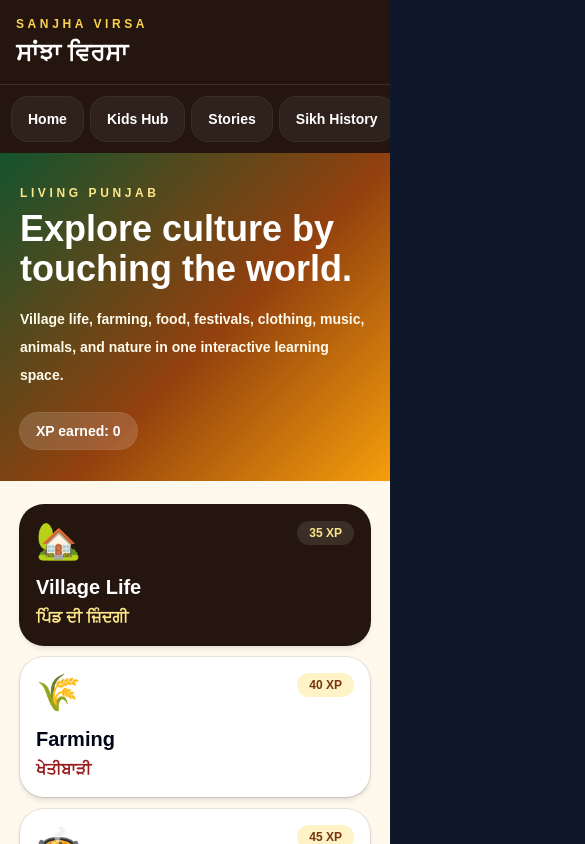
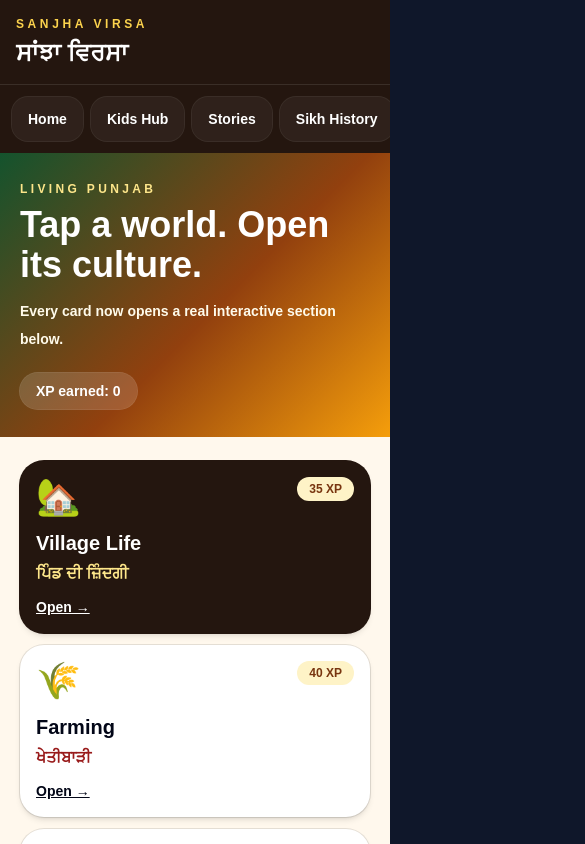
Before and after one commit to Gagan8atwal/sanjha-virsa, a Next.js app: page /living-punjab in a window 390 px wide. Shown: the top 844 px of the page, 585 px wide, since content can reach past the window. Built offline with nearby package versions, Linux system fonts and the light colour scheme.

Commit message:
Make Living Punjab zone cards open interactive details

```diff
--- a/components/LivingPunjabExperience.tsx
+++ b/components/LivingPunjabExperience.tsx
@@ -1,72 +1,154 @@
 'use client';
 
-import { useMemo, useState } from 'react';
+import { useMemo, useRef, useState } from 'react';
 
+type Item = { name: string; pa: string; emoji: string; detail: string };
 type Zone = {
   id: string;
   title: string;
   punjabi: string;
   emoji: string;
   description: string;
-  facts: string[];
-  activity: string;
   reward: number;
+  items: Item[];
 };
 
 const zones: Zone[] = [
-  { id: 'village', title: 'Village Life', punjabi: 'ਪਿੰਡ ਦੀ ਜ਼ਿੰਦਗੀ', emoji: '🏡', description: 'Explore the house, well, fields, animals, tractor, tube well, and village relationships.', facts: ['The pind is a social world, not only a location.', 'Courtyards, wells, fields, and shared work shaped daily life.', 'Modern village life now mixes tradition with machines and technology.'], activity: 'Tap through three village objects and remember their Punjabi names.', reward: 35 },
-  { id: 'farming', title: 'Farming', punjabi: 'ਖੇਤੀਬਾੜੀ', emoji: '🌾', description: 'Learn wheat, rice, cotton, sugarcane, mustard, maize, irrigation, and harvest cycles.', facts: ['Wheat and rice are major crops.', 'Mustard fields are strongly connected with Punjabi visual culture.', 'Farming combines soil, water, weather, labor, and machines.'], activity: 'Choose one crop and complete its grow cycle.', reward: 40 },
-  { id: 'kitchen', title: 'Punjabi Kitchen', punjabi: 'ਪੰਜਾਬੀ ਰਸੋਈ', emoji: '🍲', description: 'Discover saag, makki di roti, lassi, kheer, pinni, kadhi, rajma, and family cooking.', facts: ['Food carries region, season, memory, and family identity.', 'Many dishes are tied to winter, harvest, weddings, or festivals.', 'Punjabi kitchens often teach through watching and helping.'], activity: 'Build one traditional meal from three ingredients.', reward: 45 },
-  { id: 'festivals', title: 'Festivals', punjabi: 'ਤਿਉਹਾਰ', emoji: '🪁', description: 'Explore Vaisakhi, Lohri, Maghi, Basant, Gurpurabs, Teeyan, songs, foods, and activities.', facts: ['Festivals connect seasons, faith, farming, and family.', 'The same festival can be celebrated differently by region and family.', 'Songs and food help children remember the meaning.'], activity: 'Match one festival with its season and tradition.', reward: 45 },
-  { id: 'clothing', title: 'Clothing', punjabi: 'ਪਹਿਰਾਵਾ', emoji: '👳', description: 'Learn turbans, phulkari, kurta pajama, salwar kameez, jutti, paranda, and jewelry.', facts: ['Clothing can show region, occasion, craft, and identity.', 'Phulkari is a major embroidery tradition.', 'Turban styles vary by region, purpose, and community.'], activity: 'Dress a character with three Punjabi clothing items.', reward: 35 },
-  { id: 'music', title: 'Music & Dance', punjabi: 'ਸੰਗੀਤ ਤੇ ਨੱਚ', emoji: '🥁', description: 'Meet the dhol, tumbi, algoza, chimta, sarangi, bhangra, giddha, and folk songs.', facts: ['Dhol drives rhythm in many celebrations.', 'Giddha preserves boliyan and women’s oral culture.', 'Folk instruments carry distinct regional sounds.'], activity: 'Match one instrument to its sound family.', reward: 40 },
-  { id: 'animals', title: 'Animals', punjabi: 'ਜਾਨਵਰ', emoji: '🐃', description: 'Learn buffalo, cow, camel, horse, goat, peacock, parrot, and their place in daily life.', facts: ['Buffalo and cow are central to dairy life.', 'Horses hold a strong place in Punjabi history and imagery.', 'Birds appear often in folk songs and stories.'], activity: 'Match three Punjabi animal names to pictures.', reward: 30 },
-  { id: 'nature', title: 'Trees & Nature', punjabi: 'ਰੁੱਖ ਤੇ ਕੁਦਰਤ', emoji: '🌳', description: 'Explore banyan, kikar, neem, mango, jamun, ber, seasons, and village shade.', facts: ['Trees provided shade, food, medicine, and gathering places.', 'Neem and kikar have many traditional uses.', 'Seasonal change shaped food, work, and festivals.'], activity: 'Choose one tree and learn its Punjabi name and use.', reward: 30 },
-];
-
-const villageObjects = [
-  { name: 'House', pa: 'ਘਰ', emoji: '🏠', text: 'The Punjabi home often centers family, hospitality, food, and shared responsibility.' },
-  { name: 'Well', pa: 'ਖੂਹ', emoji: '🪣', text: 'The well was both a water source and a social gathering place.' },
-  { name: 'Fields', pa: 'ਖੇਤ', emoji: '🌾', text: 'Fields connect weather, work, crops, family income, and seasonal rhythms.' },
-  { name: 'Tractor', pa: 'ਟਰੈਕਟਰ', emoji: '🚜', text: 'The tractor represents modern farming, speed, power, and changing village life.' },
-  { name: 'Buffalo', pa: 'ਮੱਝ', emoji: '🐃', text: 'Buffalo are closely tied to milk, lassi, ghee, and rural household economies.' },
-  { name: 'Tube well', pa: 'ਟਿਊਬਵੈੱਲ', emoji: '💧', text: 'Tube wells changed irrigation and farming across many parts of Punjab.' },
-];
-
-const crops = [
-  { name: 'Wheat', pa: 'ਕਣਕ', emoji: '🌾' },
-  { name: 'Rice', pa: 'ਝੋਨਾ', emoji: '🌱' },
-  { name: 'Mustard', pa: 'ਸਰੋਂ', emoji: '🌼' },
-  { name: 'Cotton', pa: 'ਕਪਾਹ', emoji: '☁️' },
-  { name: 'Sugarcane', pa: 'ਗੰਨਾ', emoji: '🎋' },
-  { name: 'Maize', pa: 'ਮੱਕੀ', emoji: '🌽' },
+  {
+    id: 'village', title: 'Village Life', punjabi: 'ਪਿੰਡ ਦੀ ਜ਼ਿੰਦਗੀ', emoji: '🏡', reward: 35,
+    description: 'Open the house, well, fields, tractor, buffalo, and tube well to learn how village life worked and how it is changing today.',
+    items: [
+      { name: 'House', pa: 'ਘਰ', emoji: '🏠', detail: 'The Punjabi home centers family, hospitality, food, and shared responsibility.' },
+      { name: 'Well', pa: 'ਖੂਹ', emoji: '🪣', detail: 'The village well was both a water source and a meeting place.' },
+      { name: 'Fields', pa: 'ਖੇਤ', emoji: '🌾', detail: 'Fields connect weather, crops, work, family income, and seasonal life.' },
+      { name: 'Tractor', pa: 'ਟਰੈਕਟਰ', emoji: '🚜', detail: 'The tractor represents modern farming and changing village work.' },
+      { name: 'Buffalo', pa: 'ਮੱਝ', emoji: '🐃', detail: 'Buffalo support milk, lassi, ghee, and rural household economies.' },
+      { name: 'Tube well', pa: 'ਟਿਊਬਵੈੱਲ', emoji: '💧', detail: 'Tube wells changed irrigation and farming across Punjab.' },
+    ],
+  },
+  {
+    id: 'farming', title: 'Farming', punjabi: 'ਖੇਤੀਬਾੜੀ', emoji: '🌾', reward: 40,
+    description: 'Choose a crop and move through planting, watering, growing, and harvesting.',
+    items: [
+      { name: 'Wheat', pa: 'ਕਣਕ', emoji: '🌾', detail: 'Wheat is a major winter crop and is closely connected with roti and harvest traditions.' },
+      { name: 'Rice', pa: 'ਝੋਨਾ', emoji: '🌱', detail: 'Rice requires intensive water and is a major crop in modern Punjab.' },
+      { name: 'Mustard', pa: 'ਸਰੋਂ', emoji: '🌼', detail: 'Mustard fields are strongly connected with Punjab’s winter landscape and food.' },
+      { name: 'Cotton', pa: 'ਕਪਾਹ', emoji: '☁️', detail: 'Cotton is important in parts of Malwa and supports textile production.' },
+      { name: 'Sugarcane', pa: 'ਗੰਨਾ', emoji: '🎋', detail: 'Sugarcane is used for sugar, gur, and fresh juice.' },
+      { name: 'Maize', pa: 'ਮੱਕੀ', emoji: '🌽', detail: 'Maize is remembered through makki di roti and seasonal farming.' },
+    ],
+  },
+  {
+    id: 'kitchen', title: 'Punjabi Kitchen', punjabi: 'ਪੰਜਾਬੀ ਰਸੋਈ', emoji: '🍲', reward: 45,
+    description: 'Tap a dish to see its ingredients, season, family role, and cultural meaning.',
+    items: [
+      { name: 'Sarson da Saag', pa: 'ਸਰੋਂ ਦਾ ਸਾਗ', emoji: '🥬', detail: 'A winter dish made from mustard greens and often served with makki di roti.' },
+      { name: 'Makki di Roti', pa: 'ਮੱਕੀ ਦੀ ਰੋਟੀ', emoji: '🫓', detail: 'A maize flour flatbread strongly linked with winter meals.' },
+      { name: 'Lassi', pa: 'ਲੱਸੀ', emoji: '🥛', detail: 'A yogurt drink served sweet or salted and connected with hospitality.' },
+      { name: 'Kheer', pa: 'ਖੀਰ', emoji: '🍚', detail: 'A milk and rice dessert often prepared for celebrations and family gatherings.' },
+      { name: 'Pinni', pa: 'ਪਿੰਨੀ', emoji: '🍪', detail: 'A rich winter sweet commonly made with flour, ghee, nuts, and jaggery or sugar.' },
+      { name: 'Kadhi', pa: 'ਕੜ੍ਹੀ', emoji: '🥣', detail: 'A yogurt-based curry often served with rice or roti.' },
+    ],
+  },
+  {
+    id: 'festivals', title: 'Festivals', punjabi: 'ਤਿਉਹਾਰ', emoji: '🪁', reward: 45,
+    description: 'Open each festival to learn its season, food, songs, faith, farming, and family traditions.',
+    items: [
+      { name: 'Vaisakhi', pa: 'ਵਿਸਾਖੀ', emoji: '🌾', detail: 'Vaisakhi connects harvest traditions and major Sikh history.' },
+      { name: 'Lohri', pa: 'ਲੋਹੜੀ', emoji: '🔥', detail: 'Lohri is a winter celebration connected with fire, songs, sharing, and family.' },
+      { name: 'Maghi', pa: 'ਮਾਘੀ', emoji: '🕯️', detail: 'Maghi carries seasonal and Sikh historical significance.' },
+      { name: 'Basant', pa: 'ਬਸੰਤ', emoji: '🪁', detail: 'Basant celebrates spring, yellow color, music, and kite traditions in parts of Punjab.' },
+      { name: 'Gurpurab', pa: 'ਗੁਰਪੁਰਬ', emoji: '🏛️', detail: 'Gurpurabs remember the lives and teachings of the Sikh Gurus.' },
+      { name: 'Teeyan', pa: 'ਤੀਆਂ', emoji: '🌺', detail: 'Teeyan is associated with women’s songs, swings, monsoon, clothing, and community.' },
+    ],
+  },
+  {
+    id: 'clothing', title: 'Clothing', punjabi: 'ਪਹਿਰਾਵਾ', emoji: '👳', reward: 35,
+    description: 'Tap clothing and craft items to learn where they are worn and what they represent.',
+    items: [
+      { name: 'Turban', pa: 'ਪੱਗ', emoji: '👳', detail: 'Turban styles vary by region, occasion, occupation, and community.' },
+      { name: 'Phulkari', pa: 'ਫੁਲਕਾਰੀ', emoji: '🧵', detail: 'Phulkari is a major Punjabi embroidery tradition with regional patterns and family meaning.' },
+      { name: 'Kurta Pajama', pa: 'ਕੁਰਤਾ ਪਜਾਮਾ', emoji: '🥻', detail: 'A widely worn traditional outfit for daily life and celebrations.' },
+      { name: 'Salwar Kameez', pa: 'ਸਲਵਾਰ ਕਮੀਜ਼', emoji: '👗', detail: 'A central Punjabi clothing style with many regional cuts and designs.' },
+      { name: 'Jutti', pa: 'ਜੁੱਤੀ', emoji: '👞', detail: 'Punjabi jutti is known for leather craft, embroidery, and festive use.' },
+      { name: 'Paranda', pa: 'ਪਰਾਂਦਾ', emoji: '🎀', detail: 'A decorative hair accessory associated with Punjabi women’s dress and folk imagery.' },
+    ],
+  },
+  {
+    id: 'music', title: 'Music & Dance', punjabi: 'ਸੰਗੀਤ ਤੇ ਨੱਚ', emoji: '🥁', reward: 40,
+    description: 'Tap an instrument or dance form to learn its sound, role, and cultural setting.',
+    items: [
+      { name: 'Dhol', pa: 'ਢੋਲ', emoji: '🥁', detail: 'The dhol drives rhythm in bhangra, celebrations, processions, and harvest events.' },
+      { name: 'Tumbi', pa: 'ਤੂੰਬੀ', emoji: '🎸', detail: 'The tumbi is a one-string folk instrument with a sharp, recognizable sound.' },
+      { name: 'Algoza', pa: 'ਅਲਗੋਜ਼ਾ', emoji: '🎶', detail: 'The algoza uses paired flutes and is strongly connected with Punjabi folk music.' },
+      { name: 'Chimta', pa: 'ਚਿਮਟਾ', emoji: '🪘', detail: 'The chimta adds metallic rhythm and is used in folk and devotional performance.' },
+      { name: 'Bhangra', pa: 'ਭੰਗੜਾ', emoji: '🕺', detail: 'Bhangra developed from Punjabi folk dance traditions and is now performed worldwide.' },
+      { name: 'Giddha', pa: 'ਗਿੱਧਾ', emoji: '💃', detail: 'Giddha preserves boliyan, humor, memory, and women’s oral traditions.' },
+    ],
+  },
+  {
+    id: 'animals', title: 'Animals', punjabi: 'ਜਾਨਵਰ', emoji: '🐃', reward: 30,
+    description: 'Tap an animal to learn its Punjabi name and role in farming, stories, songs, or family life.',
+    items: [
+      { name: 'Buffalo', pa: 'ਮੱਝ', emoji: '🐃', detail: 'Buffalo are central to dairy life and rural household economies.' },
+      { name: 'Cow', pa: 'ਗਾਂ', emoji: '🐄', detail: 'Cows support dairy life and appear in village stories and daily work.' },
+      { name: 'Horse', pa: 'ਘੋੜਾ', emoji: '🐎', detail: 'Horses carry strong historical, military, and cultural symbolism.' },
+      { name: 'Goat', pa: 'ਬੱਕਰੀ', emoji: '🐐', detail: 'Goats are common livestock and important to many rural households.' },
+      { name: 'Peacock', pa: 'ਮੋਰ', emoji: '🦚', detail: 'The peacock appears frequently in Punjabi songs, embroidery, and visual culture.' },
+      { name: 'Parrot', pa: 'ਤੋਤਾ', emoji: '🦜', detail: 'Parrots appear in Punjabi folk songs, stories, and sayings.' },
+    ],
+  },
+  {
+    id: 'nature', title: 'Trees & Nature', punjabi: 'ਰੁੱਖ ਤੇ ਕੁਦਰਤ', emoji: '🌳', reward: 30,
+    description: 'Tap a tree to learn its Punjabi name, uses, shade, fruit, and place in village life.',
+    items: [
+      { name: 'Banyan', pa: 'ਬੋਹੜ', emoji: '🌳', detail: 'The banyan provided shade and often served as a gathering place.' },
+      { name: 'Kikar', pa: 'ਕਿੱਕਰ', emoji: '🌿', detail: 'Kikar wood, shade, and rural uses made it familiar across Punjab.' },
+      { name: 'Neem', pa: 'ਨਿੰਮ', emoji: '🍃', detail: 'Neem is remembered for shade and many traditional household uses.' },
+      { name: 'Mango', pa: 'ਅੰਬ', emoji: '🥭', detail: 'Mango trees provide fruit, shade, and strong seasonal memories.' },
+      { name: 'Jamun', pa: 'ਜਾਮੁਣ', emoji: '🫐', detail: 'Jamun is a summer fruit connected with childhood and village trees.' },
+      { name: 'Ber', pa: 'ਬੇਰ', emoji: '🍒', detail: 'Ber is a hardy fruit tree common in many parts of Punjab.' },
+    ],
+  },
 ];
 
 export default function LivingPunjabExperience() {
   const [activeZone, setActiveZone] = useState(zones[0]);
-  const [selectedVillageObject, setSelectedVillageObject] = useState(villageObjects[0]);
-  const [selectedCrop, setSelectedCrop] = useState(crops[0]);
-  const [cropStage, setCropStage] = useState(0);
+  const [activeItem, setActiveItem] = useState(zones[0].items[0]);
   const [completed, setCompleted] = useState<string[]>([]);
+  const [steps, setSteps] = useState(0);
+  const detailRef = useRef<HTMLElement | null>(null);
 
-  const xp = useMemo(() => zones.filter((zone) => completed.includes(zone.id)).reduce((sum, zone) => sum + zone.reward, 0), [completed]);
+  const xp = useMemo(
+    () => zones.filter((zone) => completed.includes(zone.id)).reduce((sum, zone) => sum + zone.reward, 0),
+    [completed],
+  );
 
-  function completeZone(zone: Zone) {
-    setCompleted((current) => current.includes(zone.id) ? current : [...current, zone.id]);
+  function openZone(zone: Zone) {
+    setActiveZone(zone);
+    setActiveItem(zone.items[0]);
+    setSteps(0);
+    window.setTimeout(() => detailRef.current?.scrollIntoView({ behavior: 'smooth', block: 'start' }), 50);
   }
 
-  function growCrop() {
-    setCropStage((stage) => Math.min(stage + 1, 3));
+  function openItem(item: Item) {
+    setActiveItem(item);
+    setSteps((current) => Math.min(current + 1, 3));
+  }
+
+  function completeZone() {
+    if (steps < 3) return;
+    setCompleted((current) => current.includes(activeZone.id) ? current : [...current, activeZone.id]);
   }
 
   return (
     <main className="min-h-screen bg-[#fff8ed] text-slate-950">
       <section className="bg-[linear-gradient(135deg,#14532d,#92400e_55%,#f59e0b)] text-white">
-        <div className="mx-auto max-w-7xl px-5 py-8 md:px-8">
-          <p className="text-xs font-black uppercase tracking-[0.3em] text-amber-200">Living Punjab</p>
-          <h1 className="mt-2 text-4xl font-black md:text-6xl">Explore culture by touching the world.</h1>
-          <p className="mt-4 max-w-3xl text-sm font-semibold leading-7 text-amber-50 md:text-base">Village life, farming, food, festivals, clothing, music, animals, and nature in one interactive learning space.</p>
-          <div className="mt-6 inline-flex rounded-full bg-white/15 px-4 py-2 text-sm font-black ring-1 ring-white/20">XP earned: {xp}</div>
+        <div className="mx-auto max-w-7xl px-5 py-7 md:px-8">
+          <p className="text-xs font-black uppercase tracking-[0.28em] text-amber-200">Living Punjab</p>
+          <h1 className="mt-2 text-4xl font-black md:text-6xl">Tap a world. Open its culture.</h1>
+          <p className="mt-3 max-w-3xl text-sm font-semibold leading-7 text-amber-50">Every card now opens a real interactive section below.</p>
+          <div className="mt-5 inline-flex rounded-full bg-white/15 px-4 py-2 text-sm font-black ring-1 ring-white/20">XP earned: {xp}</div>
         </div>
       </section>
 
@@ -74,53 +156,77 @@ export default function LivingPunjabExperience() {
         <div className="grid gap-3 sm:grid-cols-2 lg:grid-cols-4">
           {zones.map((zone) => {
             const done = completed.includes(zone.id);
-            return <button key={zone.id} onClick={() => setActiveZone(zone)} className={`rounded-3xl p-4 text-left shadow-md ring-1 transition hover:-translate-y-1 ${activeZone.id === zone.id ? 'bg-[#24160f] text-white ring-[#24160f]' : 'bg-white ring-black/10'} `}>
-              <div className="flex items-start justify-between"><span className="text-4xl">{zone.emoji}</span><span className={`rounded-full px-3 py-1 text-xs font-black ${done ? 'bg-emerald-200 text-emerald-900' : activeZone.id === zone.id ? 'bg-white/10 text-amber-200' : 'bg-amber-100 text-amber-900'}`}>{done ? 'Done' : `${zone.reward} XP`}</span></div>
-              <h2 className="mt-3 text-xl font-black">{zone.title}</h2>
-              <p className={`mt-1 font-black ${activeZone.id === zone.id ? 'text-amber-200' : 'text-red-800'}`}>{zone.punjabi}</p>
-            </button>;
+            return (
+              <button
+                key={zone.id}
+                type="button"
+                onClick={() => openZone(zone)}
+                className={`rounded-3xl p-4 text-left shadow-md ring-1 transition active:scale-[0.98] ${activeZone.id === zone.id ? 'bg-[#24160f] text-white ring-[#24160f]' : 'bg-white ring-black/10'}`}
+              >
+                <div className="flex items-start justify-between">
+                  <span className="text-4xl">{zone.emoji}</span>
+                  <span className={`rounded-full px-3 py-1 text-xs font-black ${done ? 'bg-emerald-200 text-emerald-900' : 'bg-amber-100 text-amber-900'}`}>{done ? 'Done' : `${zone.reward} XP`}</span>
+                </div>
+                <h2 className="mt-3 text-xl font-black">{zone.title}</h2>
+                <p className={activeZone.id === zone.id ? 'mt-1 font-black text-amber-200' : 'mt-1 font-black text-red-800'}>{zone.punjabi}</p>
+                <p className="mt-3 text-sm font-black underline">Open →</p>
+              </button>
+            );
           })}
         </div>
       </section>
 
-      <section className="mx-auto max-w-7xl px-5 py-5 md:px-8">
-        <div className="grid gap-5 lg:grid-cols-[1.1fr_0.9fr]">
-          <div className="rounded-3xl bg-white p-6 shadow-xl ring-1 ring-black/10">
-            <div className="flex items-start justify-between gap-4"><div><p className="text-xs font-black uppercase tracking-[0.2em] text-emerald-800">Selected world</p><h2 className="mt-2 text-3xl font-black">{activeZone.title}</h2><p className="mt-1 text-2xl font-black text-red-800">{activeZone.punjabi}</p></div><span className="text-6xl">{activeZone.emoji}</span></div>
-            <p className="mt-5 text-base font-semibold leading-7 text-slate-700">{activeZone.description}</p>
-            <div className="mt-5 grid gap-3 sm:grid-cols-3">{activeZone.facts.map((fact, index) => <div key={fact} className="rounded-2xl bg-amber-50 p-4 ring-1 ring-amber-100"><p className="text-xs font-black text-amber-800">FACT {index + 1}</p><p className="mt-2 text-sm font-semibold leading-6">{fact}</p></div>)}</div>
+      <section ref={detailRef} id="zone-detail" className="mx-auto max-w-7xl scroll-mt-28 px-5 py-6 md:px-8">
+        <div className="rounded-[2rem] bg-white p-5 shadow-2xl ring-1 ring-black/10">
+          <div className="flex items-start justify-between gap-4">
+            <div>
+              <p className="text-xs font-black uppercase tracking-[0.22em] text-emerald-800">Interactive world</p>
+              <h2 className="mt-2 text-3xl font-black">{activeZone.title}</h2>
+              <p className="mt-1 text-2xl font-black text-red-800">{activeZone.punjabi}</p>
+            </div>
+            <span className="text-6xl">{activeZone.emoji}</span>
+          </div>
+          <p className="mt-4 max-w-3xl text-base font-semibold leading-7 text-slate-700">{activeZone.description}</p>
+
+          <div className="mt-6 grid grid-cols-2 gap-3 sm:grid-cols-3 lg:grid-cols-6">
+            {activeZone.items.map((item) => (
+              <button
+                key={item.name}
+                type="button"
+                onClick={() => openItem(item)}
+                className={`rounded-2xl p-4 text-center ring-1 transition active:scale-95 ${activeItem.name === item.name ? 'bg-red-800 text-white ring-red-800' : 'bg-amber-50 ring-amber-200'}`}
+              >
+                <p className="text-4xl">{item.emoji}</p>
+                <p className="mt-2 text-sm font-black">{item.name}</p>
+                <p className={`mt-1 text-sm font-black ${activeItem.name === item.name ? 'text-amber-200' : 'text-red-800'}`}>{item.pa}</p>
+              </button>
+            ))}
           </div>
 
-          <div className="rounded-3xl bg-[#24160f] p-6 text-white shadow-xl">
-            <p className="text-xs font-black uppercase tracking-[0.2em] text-amber-300">Interactive challenge</p>
-            <p className="mt-4 text-xl font-black leading-8">{activeZone.activity}</p>
-            <button onClick={() => completeZone(activeZone)} className={`mt-6 w-full rounded-2xl p-4 font-black ${completed.includes(activeZone.id) ? 'bg-emerald-600 text-white' : 'bg-amber-300 text-slate-950'}`}>{completed.includes(activeZone.id) ? 'Challenge completed' : `Complete challenge · +${activeZone.reward} XP`}</button>
+          <div className="mt-6 grid gap-4 lg:grid-cols-[1.2fr_0.8fr]">
+            <div className="rounded-3xl bg-amber-50 p-5 ring-1 ring-amber-200">
+              <div className="flex items-center gap-4">
+                <span className="text-6xl">{activeItem.emoji}</span>
+                <div><h3 className="text-2xl font-black">{activeItem.name}</h3><p className="text-xl font-black text-red-800">{activeItem.pa}</p></div>
+              </div>
+              <p className="mt-4 text-sm font-semibold leading-7 text-slate-700">{activeItem.detail}</p>
+            </div>
+
+            <div className="rounded-3xl bg-[#24160f] p-5 text-white">
+              <p className="text-xs font-black uppercase tracking-[0.2em] text-amber-300">Explore challenge</p>
+              <p className="mt-3 font-black">Open any 3 items to complete this world.</p>
+              <div className="mt-4 h-3 overflow-hidden rounded-full bg-white/10"><div className="h-full bg-amber-300 transition-all" style={{ width: `${Math.min(steps, 3) / 3 * 100}%` }} /></div>
+              <p className="mt-2 text-sm font-black">{Math.min(steps, 3)}/3 items explored</p>
+              <button
+                type="button"
+                onClick={completeZone}
+                disabled={steps < 3 || completed.includes(activeZone.id)}
+                className="mt-5 w-full rounded-2xl bg-amber-300 p-4 font-black text-slate-950 disabled:cursor-not-allowed disabled:opacity-40"
+              >
+                {completed.includes(activeZone.id) ? 'World completed' : steps < 3 ? 'Explore 3 items first' : `Complete · +${activeZone.reward} XP`}
+              </button>
+            </div>
           </div>
-        </div>
-      </section>
-
-      <section className="mx-auto max-w-7xl px-5 py-8 md:px-8">
-        <div className="grid gap-5 lg:grid-cols-[1fr_0.8fr]">
-          <div className="rounded-3xl bg-white p-6 shadow-xl ring-1 ring-black/10">
-            <p className="text-xs font-black uppercase tracking-[0.2em] text-red-800">Interactive village</p>
-            <h2 className="mt-2 text-3xl font-black">Tap a village object</h2>
-            <div className="mt-5 grid grid-cols-3 gap-3 sm:grid-cols-6">{villageObjects.map((item) => <button key={item.name} onClick={() => setSelectedVillageObject(item)} className={`rounded-2xl p-3 text-center ring-1 transition hover:scale-105 ${selectedVillageObject.name === item.name ? 'bg-red-800 text-white ring-red-800' : 'bg-amber-50 ring-amber-200'}`}><p className="text-3xl">{item.emoji}</p><p className="mt-2 text-xs font-black">{item.name}</p></button>)}</div>
-            <div className="mt-5 rounded-3xl bg-amber-50 p-5 ring-1 ring-amber-200"><div className="flex items-center gap-4"><span className="text-5xl">{selectedVillageObject.emoji}</span><div><h3 className="text-2xl font-black">{selectedVillageObject.name}</h3><p className="text-xl font-black text-red-800">{selectedVillageObject.pa}</p></div></div><p className="mt-4 text-sm font-semibold leading-7 text-slate-700">{selectedVillageObject.text}</p></div>
-          </div>
-
-          <div className="rounded-3xl bg-white p-6 shadow-xl ring-1 ring-black/10">
-            <p className="text-xs font-black uppercase tracking-[0.2em] text-emerald-800">Farming simulator</p>
-            <h2 className="mt-2 text-3xl font-black">Grow a crop</h2>
-            <div className="mt-5 flex gap-2 overflow-x-auto pb-2">{crops.map((crop) => <button key={crop.name} onClick={() => { setSelectedCrop(crop); setCropStage(0); }} className={`min-w-max rounded-full px-4 py-2 text-sm font-black ${selectedCrop.name === crop.name ? 'bg-emerald-700 text-white' : 'bg-emerald-50 ring-1 ring-emerald-100'}`}>{crop.emoji} {crop.name}</button>)}</div>
-            <div className="mt-5 rounded-3xl bg-emerald-50 p-5 text-center ring-1 ring-emerald-100"><p className="text-6xl">{['🌰','🌱','🌿',selectedCrop.emoji][cropStage]}</p><h3 className="mt-3 text-2xl font-black">{selectedCrop.name}</h3><p className="text-xl font-black text-emerald-800">{selectedCrop.pa}</p><p className="mt-2 text-sm font-semibold text-slate-600">Stage {cropStage + 1} of 4</p><button onClick={growCrop} disabled={cropStage === 3} className="mt-4 rounded-2xl bg-emerald-700 px-5 py-3 font-black text-white disabled:opacity-50">{cropStage === 3 ? 'Harvest ready' : 'Water and grow'}</button></div>
-          </div>
-        </div>
-      </section>
-
-      <section className="bg-white py-10">
-        <div className="mx-auto max-w-7xl px-5 md:px-8">
-          <p className="text-xs font-black uppercase tracking-[0.25em] text-purple-800">Next Living Punjab modules</p>
-          <div className="mt-5 grid gap-3 sm:grid-cols-2 lg:grid-cols-4">{['Cooking game', 'Festival calendar', 'Dress-up studio', 'Instrument soundboard', 'Grandmother story corner', 'Family mode', 'Printable activities', 'Seasonal village world'].map((item) => <div key={item} className="rounded-2xl bg-purple-50 p-4 font-black ring-1 ring-purple-100">{item}</div>)}</div>
         </div>
       </section>
     </main>
```
